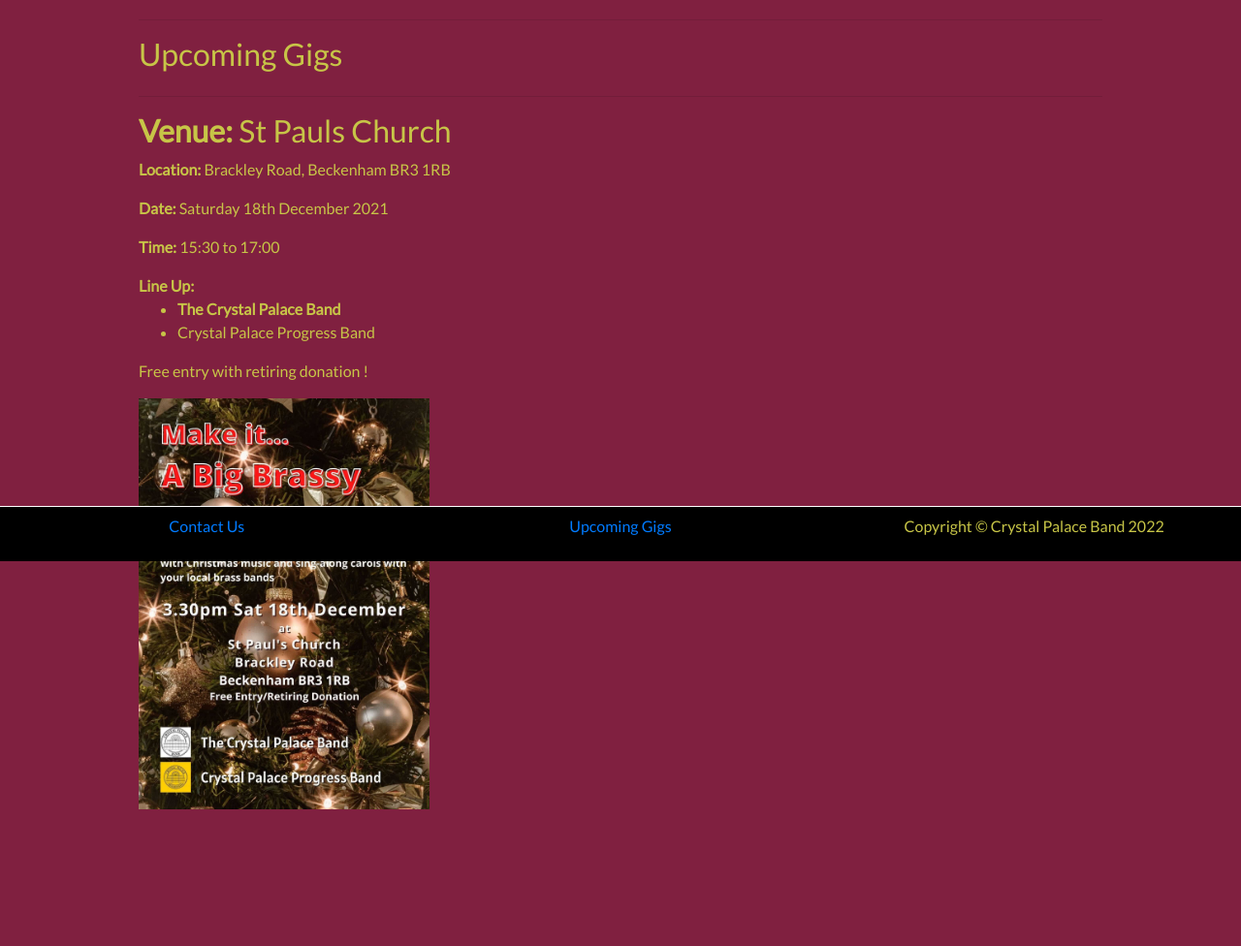
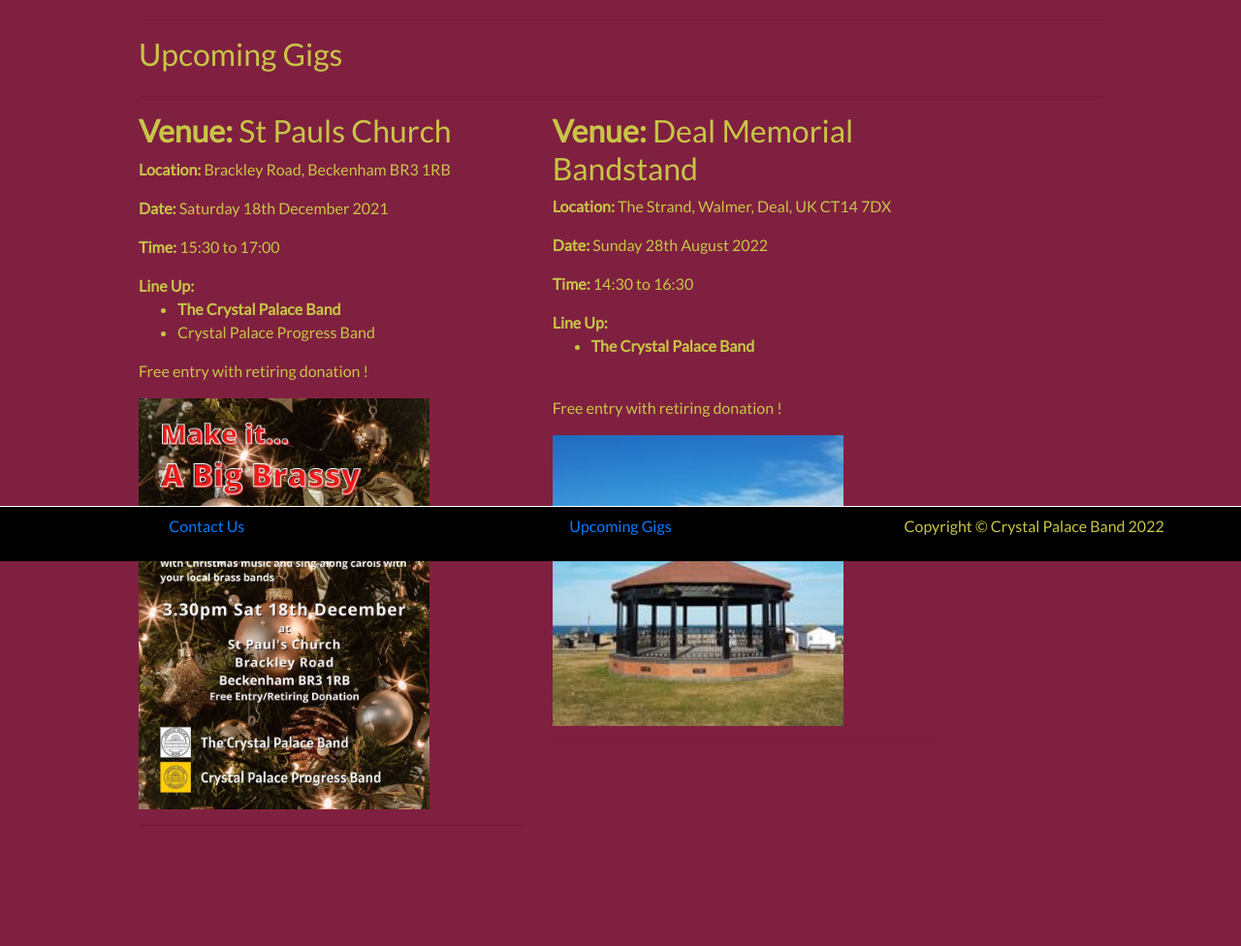
Before and after one commit to tubaman48/CI-MS4-cpb-shop, a Django app: page /band/gigs/ in a window 1280 px wide. Shown: the part 221-1197 px from the top of the page at 97% size. Before the commit the page ends 1056 px from the top, so only its background shows below. Run offline with Django 3.2, Linux system fonts and the light colour scheme; some libraries are stand-ins or nearby versions.

Commit message:
update gigs page

```diff
--- a/band/templates/band/gigs.html
+++ b/band/templates/band/gigs.html
@@ -40,7 +40,7 @@
             </div>
         </div>
         <div class="row text-transform-none">
-            <!-- One hardcoded event for now - a proper events database will provide feed in due course -->
+            <!-- Two hardcoded events for now - a proper events database will provide feed in due course -->
             <div class="col-12 col-md-5 event-listing">
                 <h2>
                     <b>Venue:</b> St Pauls Church
@@ -63,6 +63,30 @@
                     Free entry with retiring donation !
                 </p>
                 <img src="{{ MEDIA_URL }}CPB-2021-12-18-Flyer.jpg" alt="CPB Concert Flyer for 18th Dec 2021" class="cpbflyer">
+                <hr>
+            </div>
+            <div class="col-12 col-md-5 event-listing">
+                <h2>
+                    <b>Venue:</b> Deal Memorial Bandstand
+                </h2>
+                <p>
+                    <b>Location:</b> The Strand, Walmer, Deal, UK CT14 7DX
+                </p>
+                <p>
+                    <b>Date:</b> Sunday 28th August 2022
+                </p>
+                <p>
+                    <b>Time:</b> 14:30 to 16:30
+                </p>
+                <b>Line Up:</b>
+                <ul>
+                    <li><strong>The Crystal Palace Band</strong></li>
+                </ul>
+                <p>
+                    <br>Free entry with retiring donation !
+                </p>
+                <img src="{{ MEDIA_URL }}Deal_Memorial_Bandstand.jpg" alt="Deal Bandstand picture for 28th Aug 2022" class="cpbflyer">
+                <hr>
             </div>
         </div>
     </section>
```
Also changed, not shown: media/Deal_Memorial_Bandstand.jpg (added).
